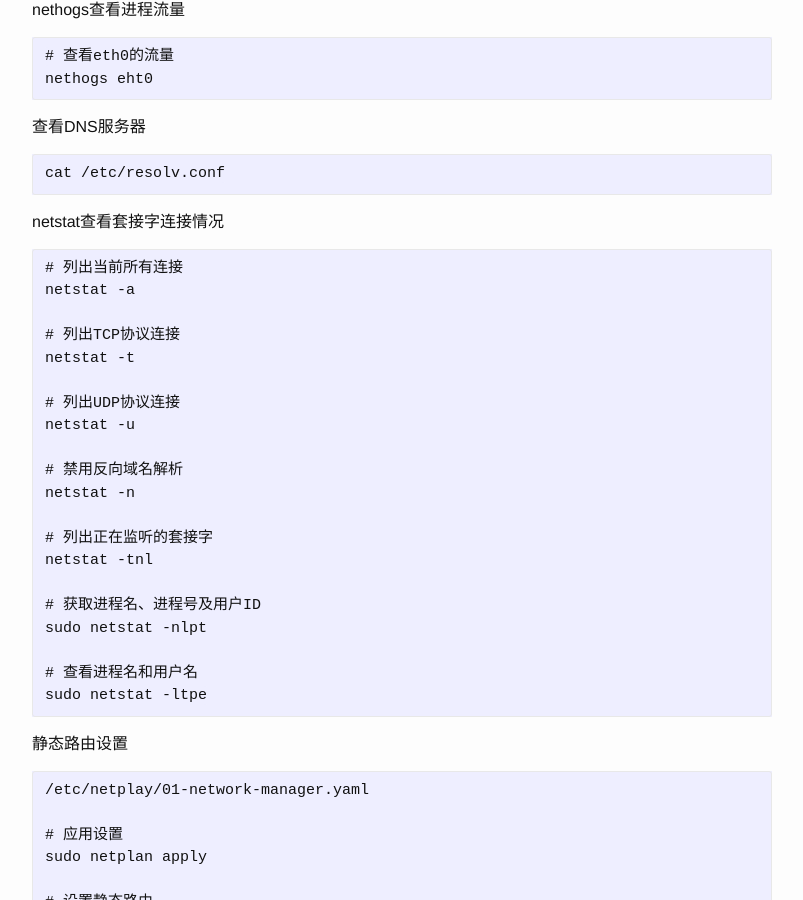
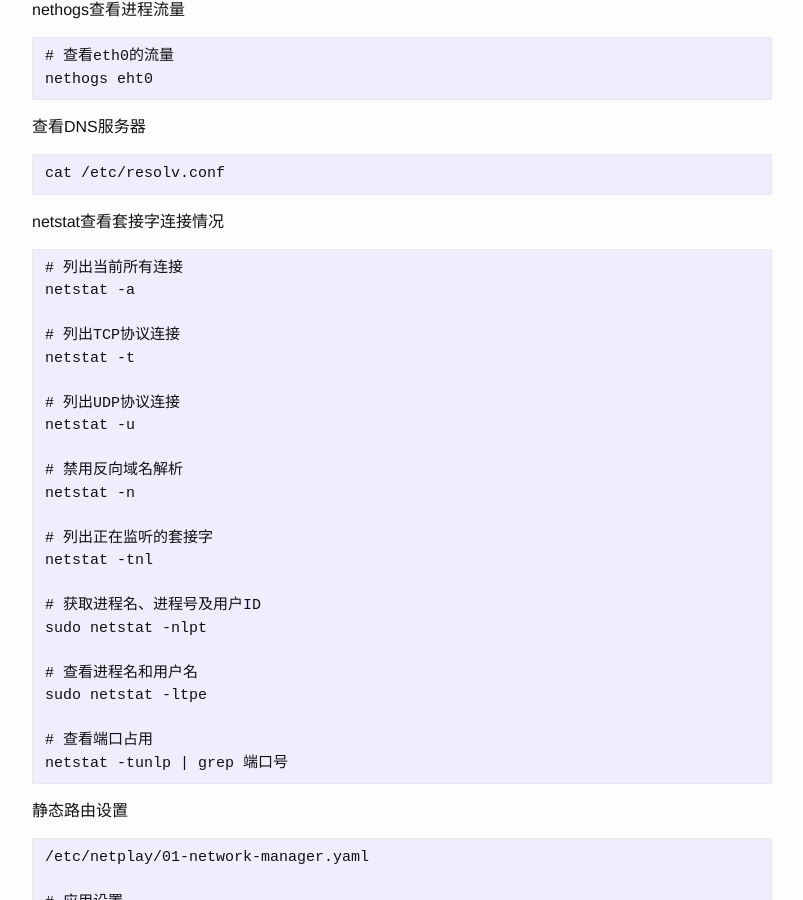
Before and after one commit to josephstalin117/josephstalin117.github.io, a Jekyll site: the page built from _posts/2019-5-28-networking.markdown, in a window 1280 px wide and 900 px high, scrolled down 2989 px. Shown: the whole window, without its empty margins (238-1041 px from the left). Built offline with Jekyll 4.4.1, drawn with Linux system fonts in a browser that asks for light colours.

Commit message:
update port listening

````diff
--- a/_posts/2016-04-04-linux.markdown
+++ b/_posts/2016-04-04-linux.markdown
@@ -137,6 +137,10 @@ service vsftpd
 # list stystem opened files，列出系统中打开的所有文件，因为linux上一切都是文件
 # 查看端口
 lsof -i:80
+
+# 查看端口占用
+netstat -tunlp | grep 端口号
+
 # 查看程序打开了那些文件
 lsof -p 7876
 
--- a/_posts/2019-5-28-networking.markdown
+++ b/_posts/2019-5-28-networking.markdown
@@ -168,6 +168,9 @@ sudo netstat -nlpt
 
 # 查看进程名和用户名
 sudo netstat -ltpe
+
+# 查看端口占用
+netstat -tunlp | grep 端口号
 ```
 
 静态路由设置
````
